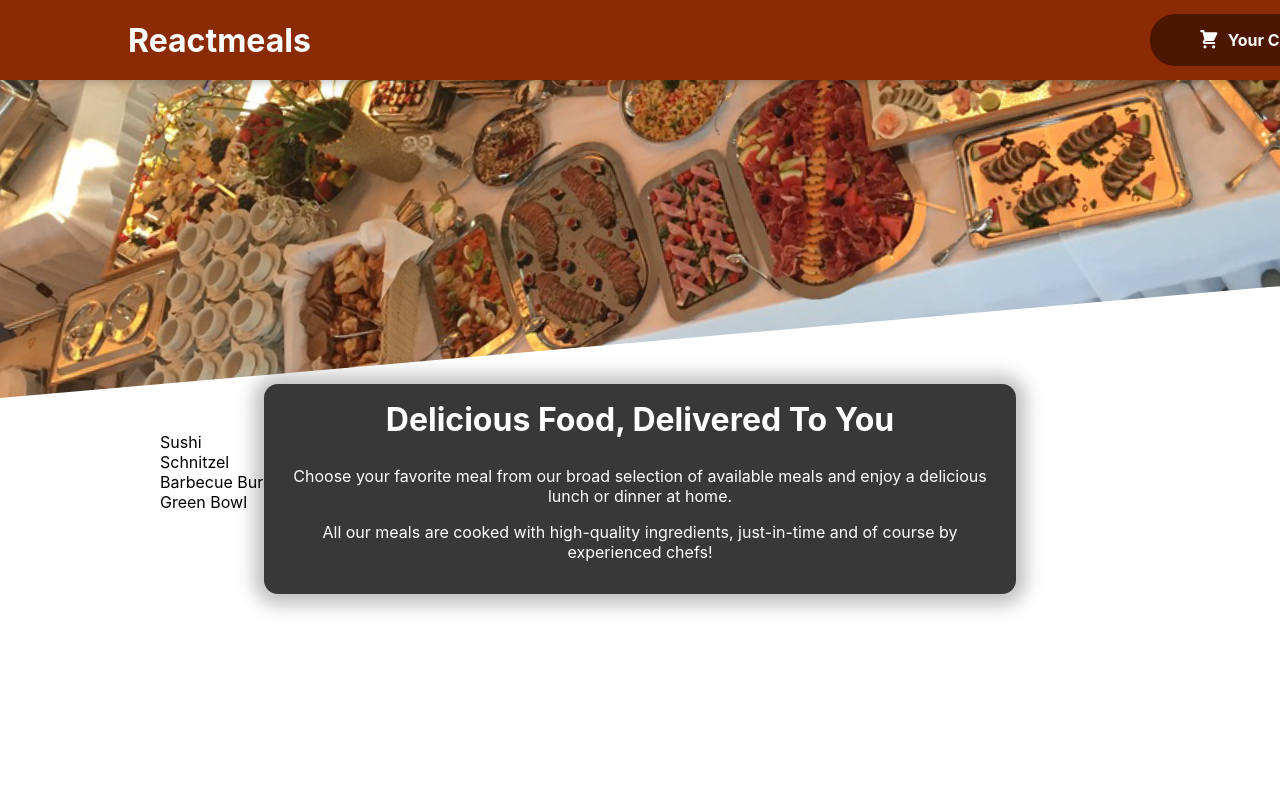
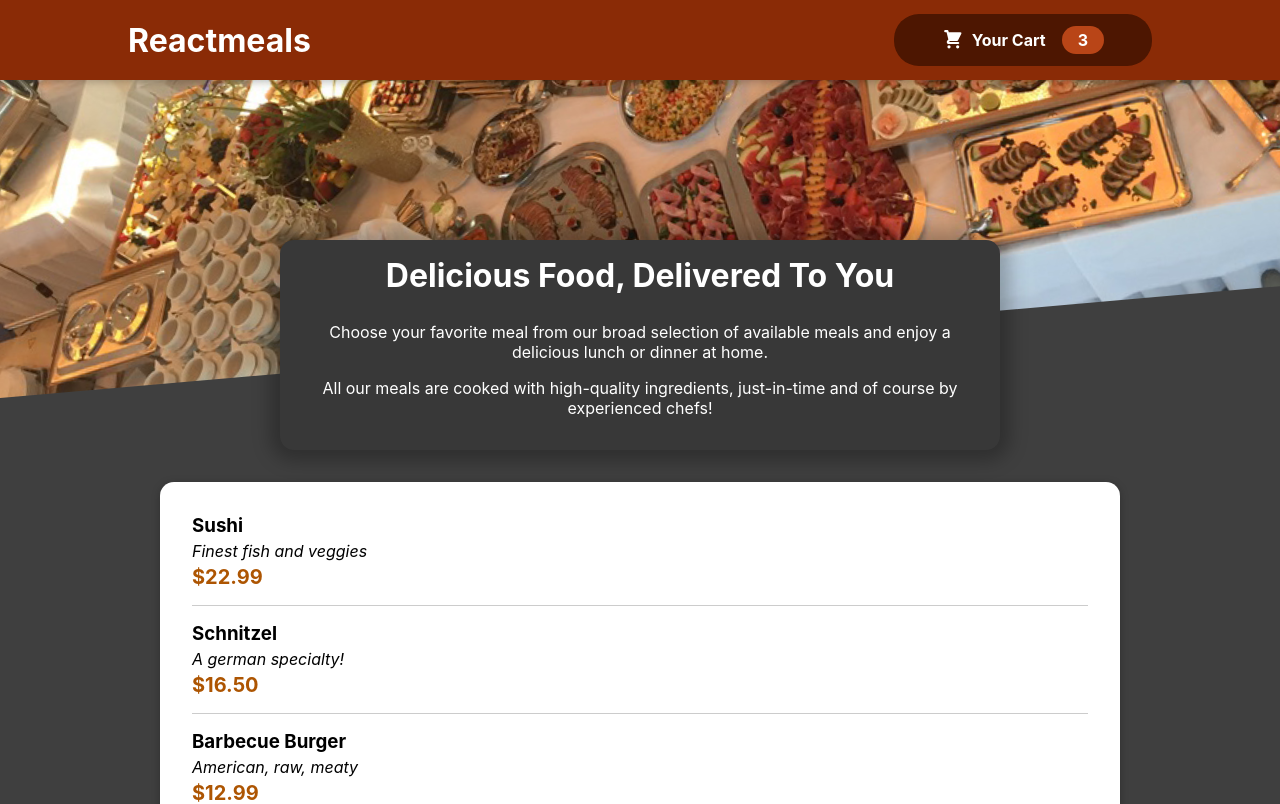
Before and after one commit to Sowmiya04Balachandran/Resturant-Website, a React (Create React App) app: page / in a window 1280 px wide. Shown: the top 804 px of the page. Built offline with nearby package versions, Linux system fonts and the light colour scheme.

Commit message:
MakingItems visible

```diff
--- a/src/components/Layout/Header.js
+++ b/src/components/Layout/Header.js
@@ -1,4 +1,4 @@
-import { Fragment } from 'react';
+import React,{ Fragment } from 'react';
 import classes from './Header.module.css';
 import mealsImage from '../../assets/meals.jpg';
 import HeaderCartButton from './HeaderCartButton';
--- a/src/components/Meals/AvailableMeals.js
+++ b/src/components/Meals/AvailableMeals.js
@@ -1,4 +1,6 @@
 import classes from './AvailableMeals.module.css';
+import Card from '../UI/Card';
+import MealItem from './MealItem/MealItem';
 
 const DUMMY_MEALS = [
     {
@@ -28,11 +30,24 @@
   ];
 
   const AvailableMeals=()=>{
-    const mealsList=DUMMY_MEALS.map((meal)=><li>{meal.name}</li>);
-    return <section className={classes.meals}>
+    const mealsList=DUMMY_MEALS.map((meal)=>{
+      return (
+     <MealItem
+     key={meal.id}
+     name={meal.name}
+     description={meal.description}
+     price={meal.price}
+     />
+      )
+
+      });
+    return (
+    <section className={classes.meals}>
+      <Card>
      <ul>{mealsList}</ul>
+     </Card>
 
     </section>
-
+    )
   }
   export default AvailableMeals;
--- /dev/null
+++ b/src/components/Meals/MealItem/MealItem.js
@@ -0,0 +1,19 @@
+import classes from './MealItem.module.css';
+
+
+
+
+const MealItem=(props)=>{
+    const price=`$${props.price.toFixed(2)}`;
+    return (
+        <li className={classes.meal}>
+        <div>
+            <h3>{props.name}</h3>
+            <div className={classes.description}>{props.description}</div>
+            <div className={classes.price}>{price}</div>
+        </div>
+        <div></div>
+        </li>
+    )
+}
+export default MealItem;
--- /dev/null
+++ b/src/components/Meals/MealItem/MealItem.module.css
@@ -0,0 +1,22 @@
+.meal {
+    display: flex;
+    justify-content: space-between;
+    margin: 1rem;
+    padding-bottom: 1rem;
+    border-bottom: 1px solid #ccc;
+  }
+
+  .meal h3 {
+    margin: 0 0 0.25rem 0;
+  }
+
+  .description {
+    font-style: italic;
+  }
+
+  .price {
+    margin-top: 0.25rem;
+    font-weight: bold;
+    color: #ad5502;
+    font-size: 1.25rem;
+  }
--- a/src/components/Meals/Meals.js
+++ b/src/components/Meals/Meals.js
@@ -4,8 +4,9 @@
 
 const Meals=()=>{
     return <Fragment>
+
+        <MealsSummary />
         <AvailableMeals />
-        <MealsSummary />
     </Fragment>
 }
 export default Meals;
--- /dev/null
+++ b/src/components/UI/Card.js
@@ -0,0 +1,8 @@
+import classes from './Card.module.css';
+
+const Card=(props)=>{
+    return (
+        <div className={classes.card}>{props.children}</div>
+    )
+}
+export default Card;
--- /dev/null
+++ b/src/components/UI/Card.module.css
@@ -0,0 +1,6 @@
+.card {
+    padding: 1rem;
+    box-shadow: 0 2px 8px rgba(0, 0, 0, 0.25);
+    border-radius: 14px;
+    background-color: white;
+  }
--- a/src/index.css
+++ b/src/index.css
@@ -1,3 +1,15 @@
+@import url('https://fonts.googleapis.com/css2?family=Noto+Sans+JP:wght@400;700&display=swap');
+
+* {
+  box-sizing: border-box;
+}
+
+html {
+  font-family: 'Noto Sans JP', sans-serif;
+}
+
+
+
 body {
   margin: 0;
   font-family: -apple-system, BlinkMacSystemFont, 'Segoe UI', 'Roboto', 'Oxygen',
@@ -5,6 +17,7 @@
     sans-serif;
   -webkit-font-smoothing: antialiased;
   -moz-osx-font-smoothing: grayscale;
+  background-color: #3f3f3f;
 }
 
 code {
--- a/src/index.js
+++ b/src/index.js
@@ -15,3 +15,4 @@
 // to log results (for example: reportWebVitals(console.log))
 // or send to an analytics endpoint. Learn more: https://bit.ly/CRA-vitals
 reportWebVitals();
+root.render(<App />);
```
Also changed, not shown: src/components/Layout/HeaderCartButton.js (+3 -6 lines), src/components/Meals/AvailableMeals.module.css (indentation only), src/components/Meals/MealsSummary.module.css (indentation only).
